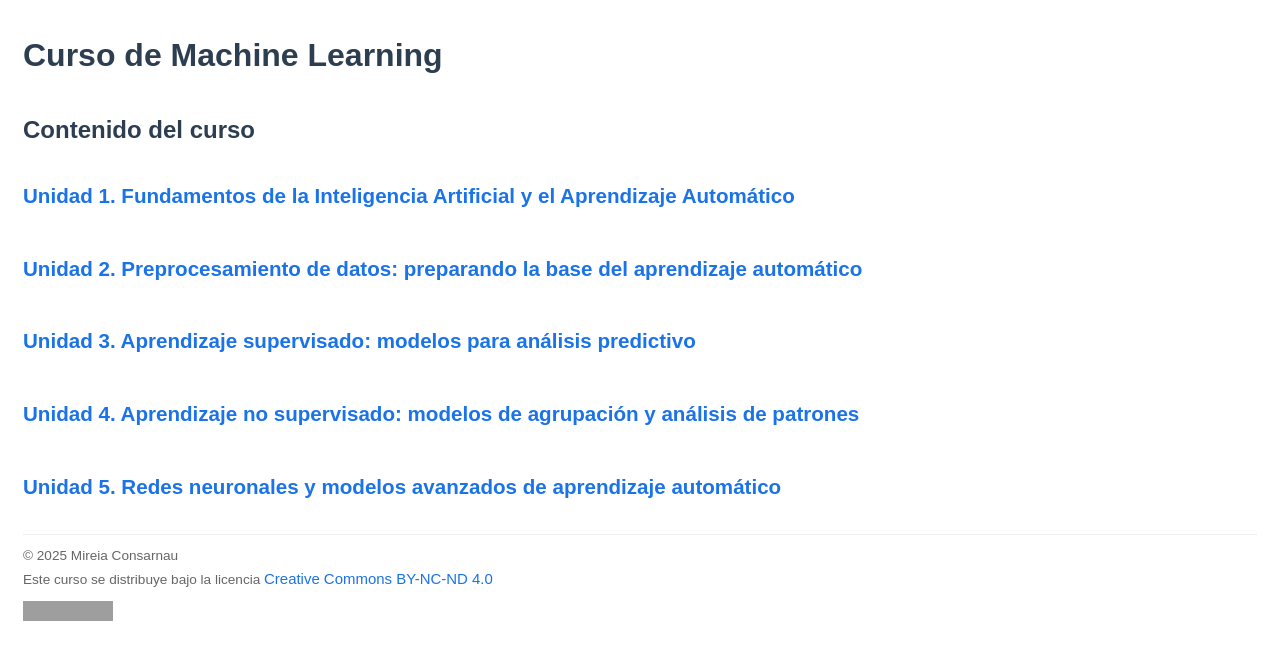
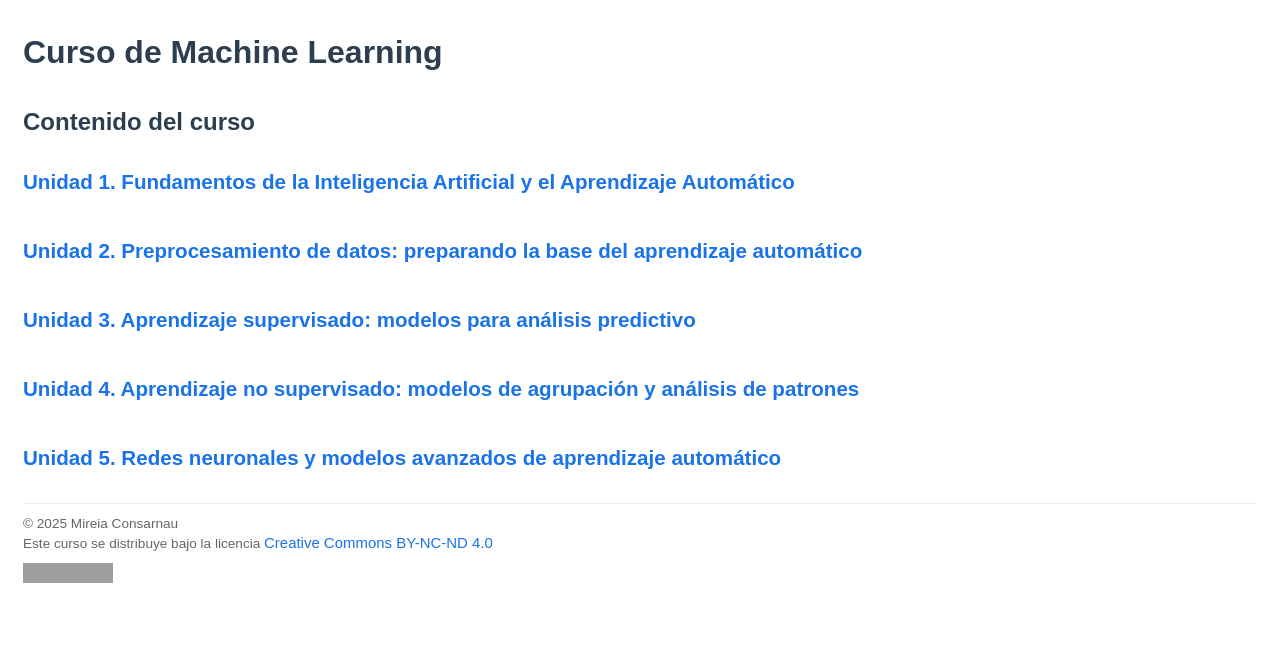
Before and after one commit to mireiaconsarnau/machine_learning, a Jekyll site: the page built from index.md, in a window 1280 px wide. Shown: the top 660 px of the page. Built offline with Jekyll 4.4.1, drawn with Linux system fonts in a browser that asks for light colours; grey boxes are pictures that could not be loaded.

Commit message:
Update custom.css

```diff
--- a/assets/css/custom.css
+++ b/assets/css/custom.css
@@ -38,12 +38,13 @@ footer, .license {
 /* Contingut */
 body {
   font-family: Arial, sans-serif;
-  line-height: 1.6;
+  line-height: 1.4;
   padding: 0 15px;
 }
 
+/* Llistes recursos */
 ul.recursos {
-  list-style-position: inside;
+  list-style: inside;
   margin: 0;
   padding: 0;
 }
@@ -51,7 +52,7 @@ ul.recursos {
 ul.recursos li {
   margin: 0;
   padding: 0;
-  line-height: 1.2; /* més compacte */
+  line-height: 1.2;
 }
 
 ul.recursos a {
@@ -59,6 +60,7 @@ ul.recursos a {
   display: inline;
 }
 
+/* Llistes generals */
 ul, ol {
   margin: 0;
   padding: 0;
@@ -69,7 +71,6 @@ li {
   padding: 0;
 }
 
-
 /* Responsivitat bàsica */
 @media (max-width: 600px) {
   body {
```
